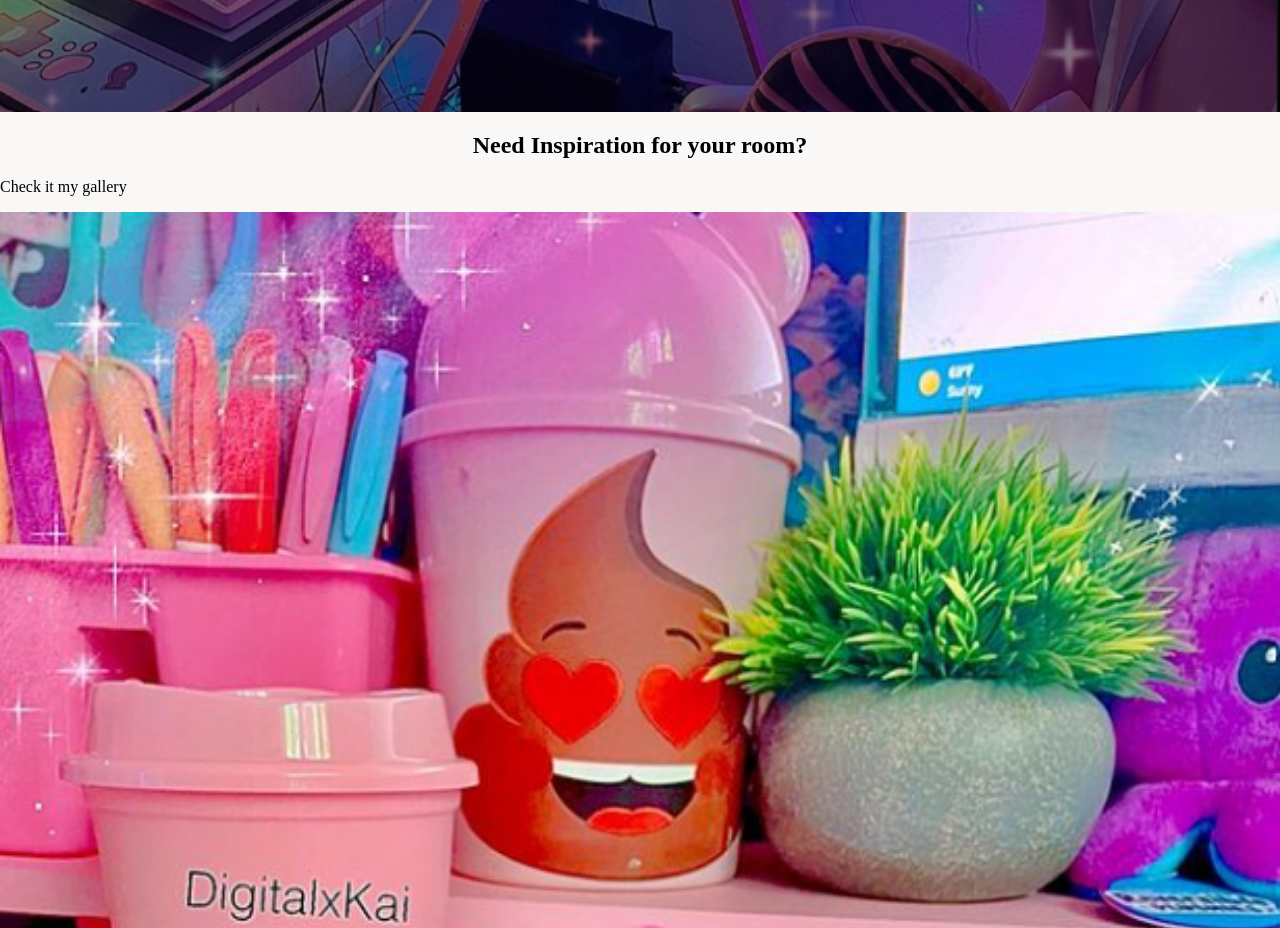
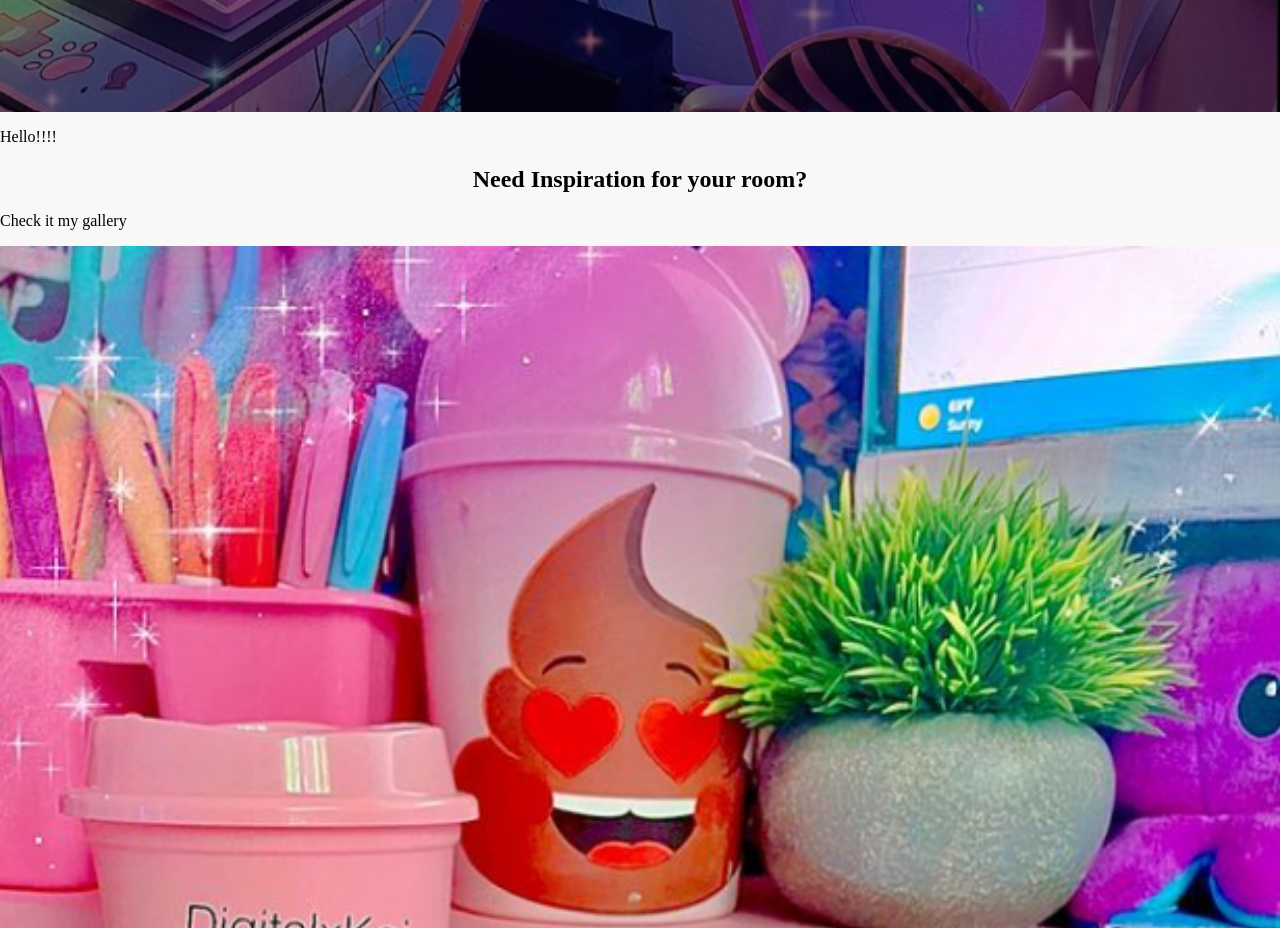
Before and after one commit to KHughes2425/Transition-Animations-HW, a plain HTML site: page index.html in a window 1280 px wide. Shown: the part 840-1768 px from the top of the page. Drawn offline with Linux system fonts and the light colour scheme.

Commit message:
added paragraph

```diff
--- a/index.html
+++ b/index.html
@@ -25,6 +25,7 @@
     <section id="design">
         <div class="banner">
             <img class="darken" src="images/banner.png" alt="">
+            <p>Hello!!!!</p>
         </div>
         <h2>Need Inspiration for your room?</h2>
         <p class="Shop">Check it my gallery</p>
```
